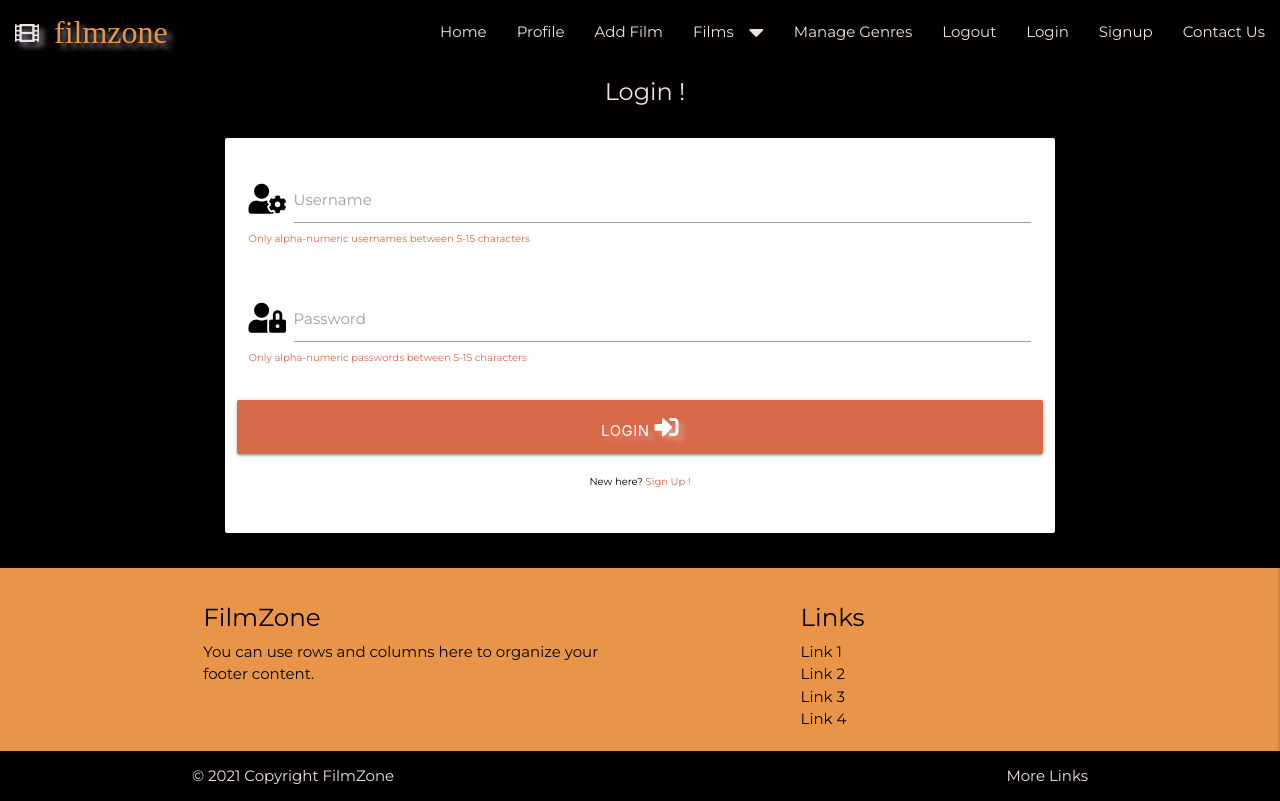
After one commit to liamwalsh1980/Milestone-Project-3, a Flask app: page /login in a window 1280 px wide. The commit adds this page. Run offline with Flask 2, Linux system fonts and the light colour scheme; some libraries are stand-ins or nearby versions; some web fonts are replaced.

Commit message:
Add Login template

```diff
--- a/app.py
+++ b/app.py
@@ -69,6 +69,35 @@ def signup():
     return render_template("signup.html")
 
 
+@app.route("/login", methods=["GET", "POST"])
+def login():
+    if request.method == "POST":
+        # Check if username already exists in database
+        existing_user = mongo.db.users.find_one(
+            {"username": request.form.get("username").lower()})
+
+        if existing_user:
+            # Ensure password matches user input
+            # check_password_hash from Werkzeug
+            # Had to use 2 space indenting for PEP8 compliance
+            if check_password_hash(
+              existing_user["password"], request.form.get("password")):
+                session["user"] = request.form.get("username").lower()
+                flash("Welcome, {}".format(request.form.get("username")))
+            else:
+                # Invalid password match message to user
+                flash("Incorrect Username and/or Password")
+                return redirect(url_for("login"))
+
+        else:
+            # Username doesn't exist message to user
+            flash("Incorrect Username and/or Password")
+            return redirect(url_for("login"))
+
+    # Returns user to main login page to try again
+    return render_template("login.html")
+
+
 if __name__ == "__main__":
     app.run(host=os.environ.get("IP"),
             port=int(os.environ.get("PORT")),
--- a/templates/base.html
+++ b/templates/base.html
@@ -42,7 +42,7 @@
                                     class="fas fa-caret-down right"></i></a></li>
                         <li><a href="#">Manage Genres</a></li>
                         <li><a href="#">Logout</a></li>
-                        <li><a href="#">Login</a></li>
+                        <li><a href="{{ url_for('login') }}">Login</a></li>
                         <li><a href="{{ url_for('signup') }}">Signup</a></li>
                         <li><a href="#">Contact Us</a></li>
                     </ul>
@@ -86,7 +86,7 @@
             <li><a href="#">Add Film</a></li>
             <li><a href="#">Manage Genres</a></li>
             <li><a href="#">Logout</a></li>
-            <li><a href="#">Login</a></li>
+            <li><a href="{{ url_for('login') }}">Login</a></li>
             <li><a href="{{ url_for('signup') }}">Signup</a></li>
             <li><a href="#">Contact Us</a></li>
         </ul>
--- /dev/null
+++ b/templates/login.html
@@ -0,0 +1,51 @@
+{% extends "base.html" %}
+{% block content %}
+
+    <!-- Subheader text -->
+    <section>
+        <div class="row">
+            <div class="col-12 md-6 subheader">Login !</div>
+        </div>
+    </section>
+    <!-- Card Panel from Materialize -->
+    <section>
+        <div class="row">
+            <!-- Login form -->
+            <form class="col s12 m8 offset-m2" method="POST" action="{{ url_for('login') }}">
+                <div class="card-panel">
+                    <!-- Username -->
+                    <div class="row">
+                        <div class="input-field col s12">
+                            <i class="fas fa-user-cog prefix form-text"></i>
+                            <input id="username" name="username" type="text" minlength="5" maxlength="15" pattern="^[a-zA-Z0-9]{5,15}$" class="validate" required>
+                            <label for="username">Username</label>
+                            <p class="instructions">Only alpha-numeric usernames between 5-15 characters</p>
+                          </div>
+                    </div>
+                    <!-- Password -->
+                    <div class="row">
+                        <div class="input-field col s12">
+                          <i class="fas fa-user-lock prefix form-text"></i>
+                          <input id="password" name="password" type="password" minlength="5" maxlength="15" pattern="^[a-zA-Z0-9]{5,15}$" class="validate" required>
+                          <label for="password">Password</label>
+                          <p class="instructions">Only alpha-numeric passwords between 5-15 characters</p>
+                        </div>
+                    </div>
+                    <!-- Login button -->
+                    <div class="row">
+                        <button type="submit" class="col s12 btn-large text-shadow large-button">Login <i class="fas fa-sign-in-alt"></i></button>
+                    </div>
+                    <div class="row">
+                        <div class="col s12">
+                            <p class="center-align mini-message">
+                                New here?
+                                <a href="{{ url_for('signup') }}" id="signup-text">Sign Up !</a>
+                            </p>
+                        </div>
+                    </div>
+                </div>
+            </form>
+        </div>
+    </section>
+
+{% endblock %}
```
